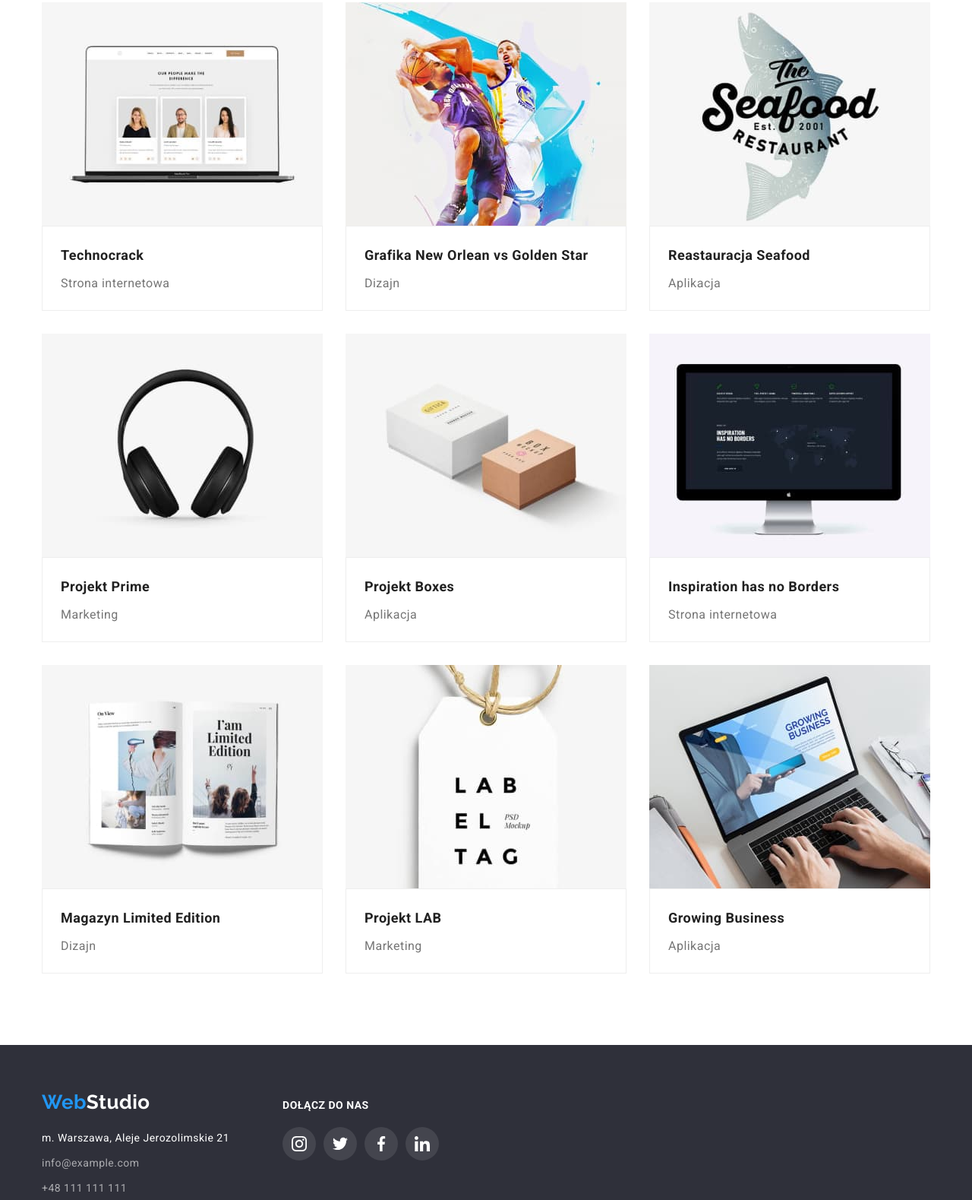
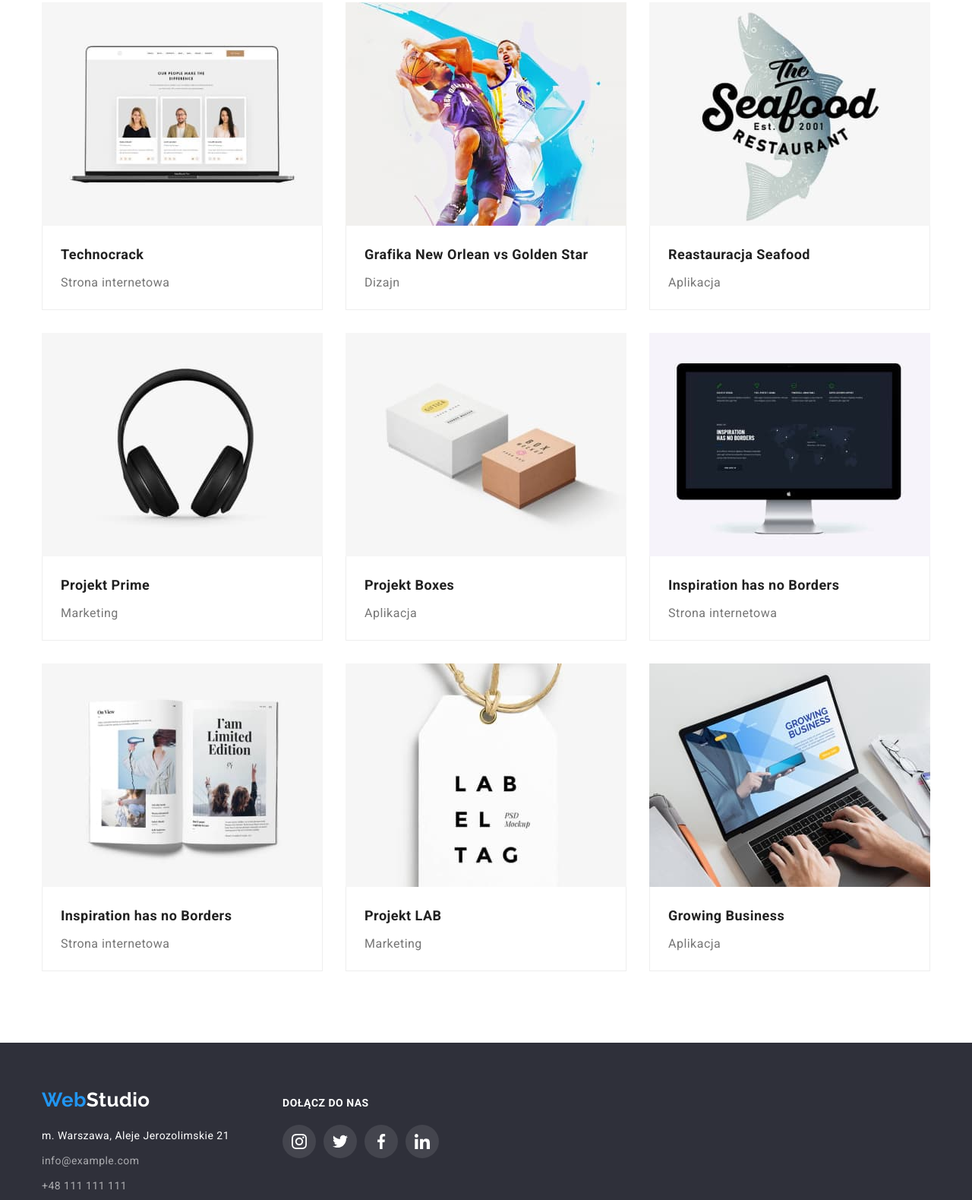
Before and after one commit to KKochmaniewicz/goit-markup-hw-05, a plain HTML site: page portfolio.html in a window 1280 px wide. Shown: the part 260-1839 px from the top of the page at 76% size. Drawn offline with nearby package versions, Linux system fonts and the light colour scheme.

Commit message:
v3 to check

```diff
--- a/css/styles.css
+++ b/css/styles.css
@@ -81,6 +81,8 @@ body {
   font-weight: 500;
   line-height: 1.14;
   font-size: 14px;
+  transition-duration: 250ms;
+  transition-timing-function: cubic-bezier(0.4, 0, 0.2, 1);
 }
 .nav-element::after {
   color: var(--color-active);
@@ -95,8 +97,8 @@ body {
   background-color: var(--color-active);
   border-radius: 2px;
   width: 100%;
-  height: 3px;
-  margin-top: 28px;
+  height: 4px;
+  top: 45px;
   display: block;
 }
 .contacts {
@@ -113,6 +115,8 @@ body {
   line-height: 1.14;
   font-weight: 500;
   fill: currentColor;
+  transition-duration: 250ms;
+  transition-timing-function: cubic-bezier(0.4, 0, 0.2, 1);
 }
 .nav-element:hover,
 .nav-element:focus,
@@ -153,29 +157,30 @@ body {
   margin-bottom: 106px;
   padding: 10px 41px 10px 42px;
 }
+.is-hidden {
+  /* transition-property: visibility, opacity, pointer-events, delay; */
+  visibility: hidden;
+  opacity: 0;
+  pointer-events: none;
+  transition-delay: 750ms;
+}
 .backdrop {
   position: fixed;
-  left: 0;
-  top: 0;
-  width: 100%;
-  height: 100%;
+  inset: 0;
   background: rgba(0, 0, 0, 0.2);
+  display: flex;
+  justify-content: center;
+  align-items: center;
 }
 .modal {
-  position: absolute;
   width: 528px;
-  height: 581px;
-  top: 50%;
-  left: 50%;
+  min-height: 581px;
   background: #ffffff;
   border: 1px solid rgba(0, 0, 0, 0.1);
   border-radius: 4px;
-  z-index: 1;
-  /* transition-property: visibility, opacity, transform; */
-  transition-duration: 2s;
-  transform: translateX(-50%) translateY(-50%) scale(1) rotate(360deg);
-  opacity: 1;
-  visibility: visible;
+  /* transition-property: transform; */
+  transition-duration: 750ms;
+  transform: translateY(0);
 }
 .close-btn {
   position: absolute;
@@ -188,10 +193,8 @@ body {
   border-radius: 50%;
   cursor: pointer;
 }
-.is-hidden {
-  pointer-events: none;
-  visibility: hidden;
-  opacity: 0;
+.is-hidden > .modal {
+  transform: translateY(-200%);
 }
 /* NASZE ATUTY */
 .lorem-list {
@@ -298,6 +301,8 @@ body {
   fill: var(--color-media);
   padding: 12px;
   border-radius: 50%;
+  transition-duration: 250ms;
+  transition-timing-function: cubic-bezier(0.4, 0, 0.2, 1);
 }
 .social-media:hover,
 .social-media:focus {
@@ -311,6 +316,8 @@ body {
   border: 1px solid #afb1b8;
   border-radius: 4px;
   padding: 17.71px 32px 14.25px 32px;
+  transition-duration: 250ms;
+  transition-timing-function: cubic-bezier(0.4, 0, 0.2, 1);
 }
 .our-customers-list-item:focus,
 .our-customers-list-item:hover {
@@ -345,6 +352,8 @@ body {
   background-color: rgba(255, 255, 255, 0.1);
   padding: 12px;
   border-radius: 50%;
+  transition-duration: 250ms;
+  transition-timing-function: cubic-bezier(0.4, 0, 0.2, 1);
 }
 .footer-social-icon:focus,
 .footer-social-icon:hover {
@@ -369,6 +378,8 @@ body {
 }
 .footer-link {
   color: rgba(255, 255, 255, 0.6);
+  transition-duration: 250ms;
+  transition-timing-function: cubic-bezier(0.4, 0, 0.2, 1);
 }
 .footer-link:hover,
 .footer-link:focus {
@@ -392,6 +403,8 @@ body {
   background: #f5f4fa;
   border-radius: 4px;
   padding: 6px 22px;
+  transition-duration: 250ms;
+  transition-timing-function: cubic-bezier(0.4, 0, 0.2, 1);
 }
 .category-button:hover,
 .category-button:focus {
@@ -414,13 +427,6 @@ body {
     1px 4px 6px rgba(0, 0, 0, 0.16);
 }
 .overlay-content {
-  position: relative;
-  display: block;
-  overflow: hidden;
-  width: 370px;
-  height: 294px;
-
-  /* font properties */
   font-family: var(--font-roboto);
   font-size: 18px;
   line-height: 1.56;
@@ -431,17 +437,25 @@ body {
   transform: translateY(0);
   display: block;
 }
+.img-box {
+  position: relative;
+  overflow: hidden;
+}
 .overlay-box {
+  position: absolute;
+  inset: 0;
   background-color: var(--color-active);
   opacity: 0.9;
   transform: translateY(100%);
   transition-duration: 250ms;
   transition-timing-function: cubic-bezier(0.4, 0, 0.2, 1);
-  display: none;
+  /* display: none; */
 }
 .photos-description {
   background: #ffffff;
   border: 1px solid #eeeeee;
+  border-top: none;
+  padding: 20px 24px;
 }
 .examples-name {
   font-weight: var(--font-weight700);
@@ -449,8 +463,6 @@ body {
   line-height: 2;
   letter-spacing: 0.06;
   color: var(--color-text-primary);
-  margin-top: 20px;
-  margin-left: 24px;
 }
 .examples-img {
   display: block;
@@ -459,6 +471,4 @@ body {
   line-height: 1.88;
   color: var(--color-text-light);
   margin-top: 4px;
-  margin-left: 24px;
-  padding-bottom: 20px;
 }
--- a/portfolio.html
+++ b/portfolio.html
@@ -77,60 +77,124 @@
             </div>
           </li>
           <li class="examples">
+            <div class="img-box">
               <img class="examples-img" src="images/basketball.jpg" alt="Grafika" width="370" height="294" />
-            <figcaption class="photos-description">
+              <div class="overlay-box">
+                <p class="overlay-content">Technocrack jest popularną platformą wykorzystywaną do rozpowszechniania
+                  koronawirusa. Firmy
+                  wykorzystują tę platformę do celów szpiegowskich i ataków na niezabezpieczone serwery konkurencji.
+                </p>
+              </div>
+            </div>
+            <div class="photos-description">
               <h3 class="examples-name">Grafika New Orlean vs Golden Star</h3>
               <p class="examples-type">Dizajn</p>
-            </figcaption>
+            </div>
           </li>
           <li class="examples">
+            <div class="img-box">
               <img class="examples-img" src="images/seafood.jpg" alt="Logo restauracji" width="370" height="294" />
-            <figcaption class="photos-description">
+              <div class="overlay-box">
+                <p class="overlay-content">Technocrack jest popularną platformą wykorzystywaną do rozpowszechniania
+                  koronawirusa. Firmy
+                  wykorzystują tę platformę do celów szpiegowskich i ataków na niezabezpieczone serwery konkurencji.
+                </p>
+              </div>
+            </div>
+            <div class="photos-description">
               <h3 class="examples-name">Reastauracja Seafood</h3>
               <p class="examples-type">Aplikacja</p>
-            </figcaption>
+            </div>
           </li>
           <li class="examples">
+            <div class="img-box">
               <img class="examples-img" src="images/headphones.jpg" alt="Słuchawki" width="370" height="294" />
-            <figcaption class="photos-description">
+              <div class="overlay-box">
+                <p class="overlay-content">Technocrack jest popularną platformą wykorzystywaną do rozpowszechniania
+                  koronawirusa. Firmy
+                  wykorzystują tę platformę do celów szpiegowskich i ataków na niezabezpieczone serwery konkurencji.
+                </p>
+              </div>
+            </div>
+            <div class="photos-description">
               <h3 class="examples-name">Projekt Prime</h3>
               <p class="examples-type">Marketing</p>
-            </figcaption>
+            </div>
           </li>
           <li class="examples">
+            <div class="img-box">
               <img class="examples-img" src="images/boxes.jpg" alt="Pudełka" width="370" height="294" />
-            <figcaption class="photos-description">
+              <div class="overlay-box">
+                <p class="overlay-content">Technocrack jest popularną platformą wykorzystywaną do rozpowszechniania
+                  koronawirusa. Firmy
+                  wykorzystują tę platformę do celów szpiegowskich i ataków na niezabezpieczone serwery konkurencji.
+                </p>
+              </div>
+            </div>
+            <div class="photos-description">
               <h3 class="examples-name">Projekt Boxes</h3>
               <p class="examples-type">Aplikacja</p>
-            </figcaption>
+            </div>
           </li>
           <li class="examples">
-            <img class="examples-img" src="images/screen.jpg" alt="Monitor" width="370" height="294" />
-            <figcaption class="photos-description">
+            <div class="img-box">
+              <img class="examples-img" src="images/screen.jpg" alt="Ekran monitora" width="370" height="294" />
+              <div class="overlay-box">
+                <p class="overlay-content">Technocrack jest popularną platformą wykorzystywaną do rozpowszechniania
+                  koronawirusa. Firmy
+                  wykorzystują tę platformę do celów szpiegowskich i ataków na niezabezpieczone serwery konkurencji.
+                </p>
+              </div>
+            </div>
+            <div class="photos-description">
               <h3 class="examples-name">Inspiration has no Borders</h3>
               <p class="examples-type">Strona internetowa</p>
-            </figcaption>
+            </div>
           </li>
           <li class="examples">
+            <div class="img-box">
               <img class="examples-img" src="images/book.jpg" alt="Czasopismo" width="370" height="294" />
-            <figcaption class="photos-description">
-              <h3 class="examples-name">Magazyn Limited Edition</h3>
-              <p class="examples-type">Dizajn</p>
-            </figcaption>
+              <div class="overlay-box">
+                <p class="overlay-content">Technocrack jest popularną platformą wykorzystywaną do rozpowszechniania
+                  koronawirusa. Firmy
+                  wykorzystują tę platformę do celów szpiegowskich i ataków na niezabezpieczone serwery konkurencji.
+                </p>
+              </div>
+            </div>
+            <div class="photos-description">
+              <h3 class="examples-name">Inspiration has no Borders</h3>
+              <p class="examples-type">Strona internetowa</p>
+            </div>
           </li>
           <li class="examples">
+            <div class="img-box">
               <img class="examples-img" src="images/label.jpg" alt="Zawieszka" width="370" height="294" />
-            <figcaption class="photos-description">
+              <div class="overlay-box">
+                <p class="overlay-content">Technocrack jest popularną platformą wykorzystywaną do rozpowszechniania
+                  koronawirusa. Firmy
+                  wykorzystują tę platformę do celów szpiegowskich i ataków na niezabezpieczone serwery konkurencji.
+                </p>
+              </div>
+            </div>
+            <div class="photos-description">
               <h3 class="examples-name">Projekt LAB</h3>
               <p class="examples-type">Marketing</p>
-            </figcaption>
+            </div>
           </li>
           <li class="examples">
+            <div class="img-box">
               <img class="examples-img" src="images/notebook.jpg" alt="Laptop" width="370" height="294" />
-            <figcaption class="photos-description">
+              <div class="overlay-box">
+                <p class="overlay-content">Technocrack jest popularną platformą wykorzystywaną do rozpowszechniania
+                  koronawirusa. Firmy
+                  wykorzystują tę platformę do celów szpiegowskich i ataków na niezabezpieczone serwery konkurencji.
+                </p>
+              </div>
+            </div>
+            <div class="photos-description">
               <h3 class="examples-name">Growing Business</h3>
               <p class="examples-type">Aplikacja</p>
-            </figcaption>
+            </div>
           </li>
       </div>
     </section>
```
Also changed, not shown: index.html (+6 -5 lines). Lines whose indentation alone changed are shown as unchanged.
